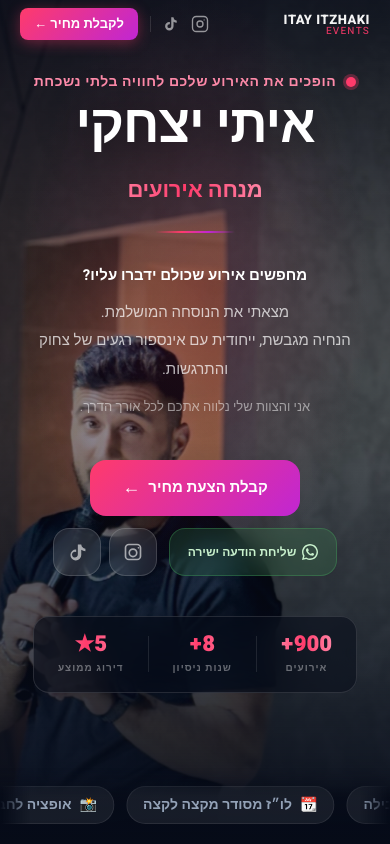
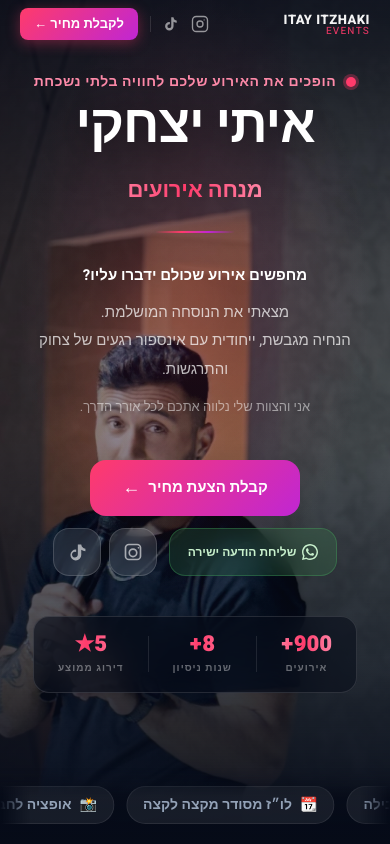
Before and after one commit to tomernado/landing-page-Itay, a React (Vite) app: page / in a window 390 px wide. Shown: the top 844 px of the page. Built offline with nearby package versions, Linux system fonts and the light colour scheme.

Commit message:
fix mobile hero image position: stick to top

```diff
--- a/src/components/Hero.jsx
+++ b/src/components/Hero.jsx
@@ -65,7 +65,7 @@ export default function Hero() {
           alt=""
           aria-hidden="true"
           className="w-full h-full object-cover hero-bg-img block sm:hidden"
-          style={{ objectPosition: 'center 10%' }}
+          style={{ objectPosition: 'center top' }}
         />
       </motion.div>
 
--- a/src/index.css
+++ b/src/index.css
@@ -259,7 +259,6 @@ a, button { touch-action: manipulation; }
 
 @media (max-width: 640px) {
   .hero-bg-img {
-    object-position: 60% 10% !important;
     transform-origin: center top;
   }
 }
```
